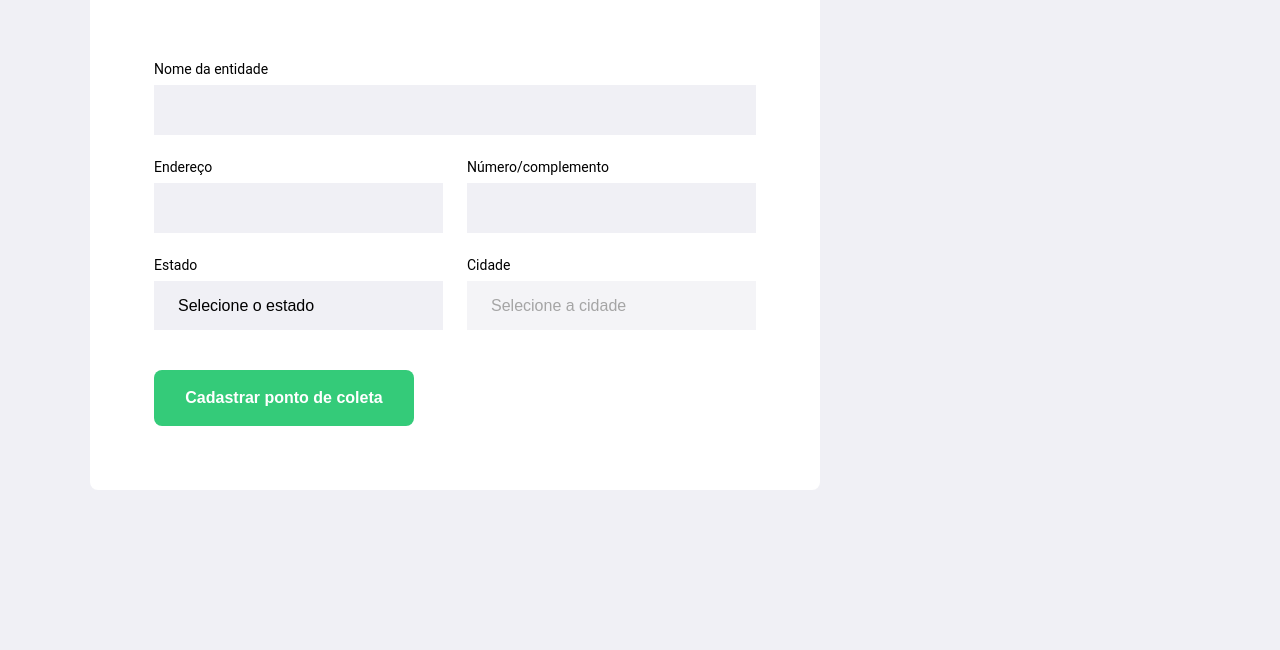
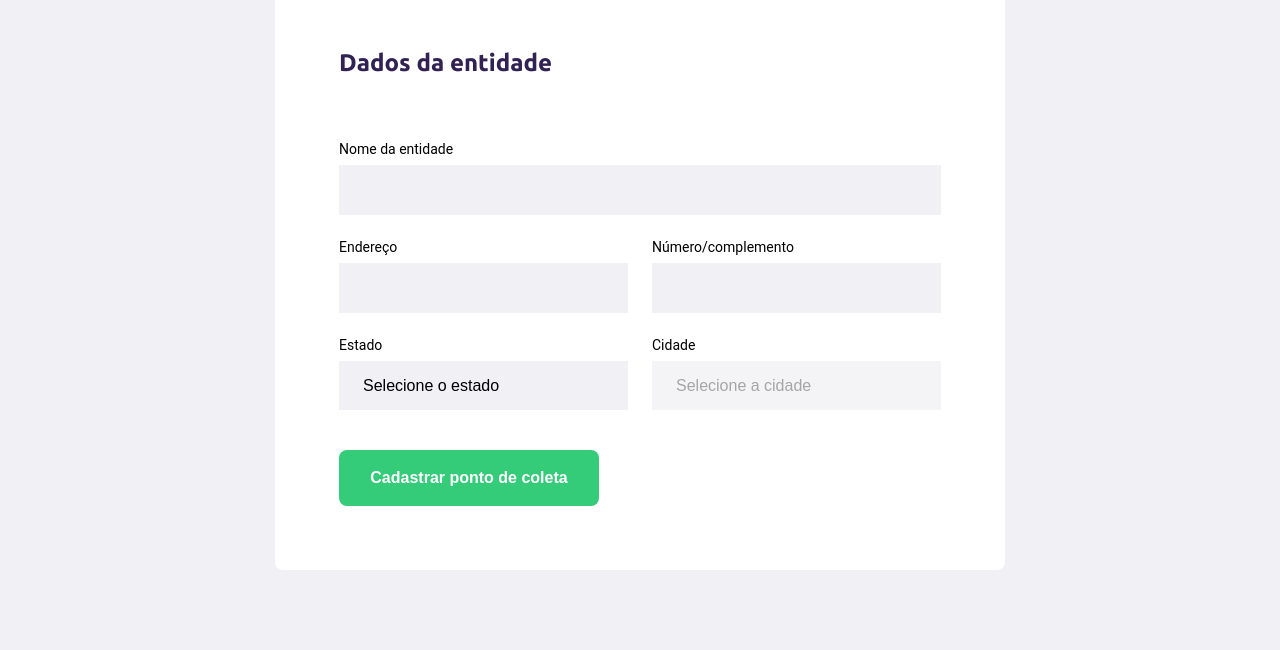
Before and after one commit to paulosrlj/Ecoleta, a plain HTML site: page create-point.html in a window 1280 px wide. Shown: the part 293-943 px from the top of the page. Before the commit the page ends 800 px from the top, so only its background shows below. Drawn offline with Linux system fonts and the light colour scheme; no server answers.

Commit message:
Corrigindo margem do form

```diff
--- a/styles/create-point.css
+++ b/styles/create-point.css
@@ -30,7 +30,7 @@
 form {
     background-color: #fff;
 
-    margin-top: 80px auto;
+    margin: 80px auto;
     padding: 64px;
     border-radius: 8px;
 
```
